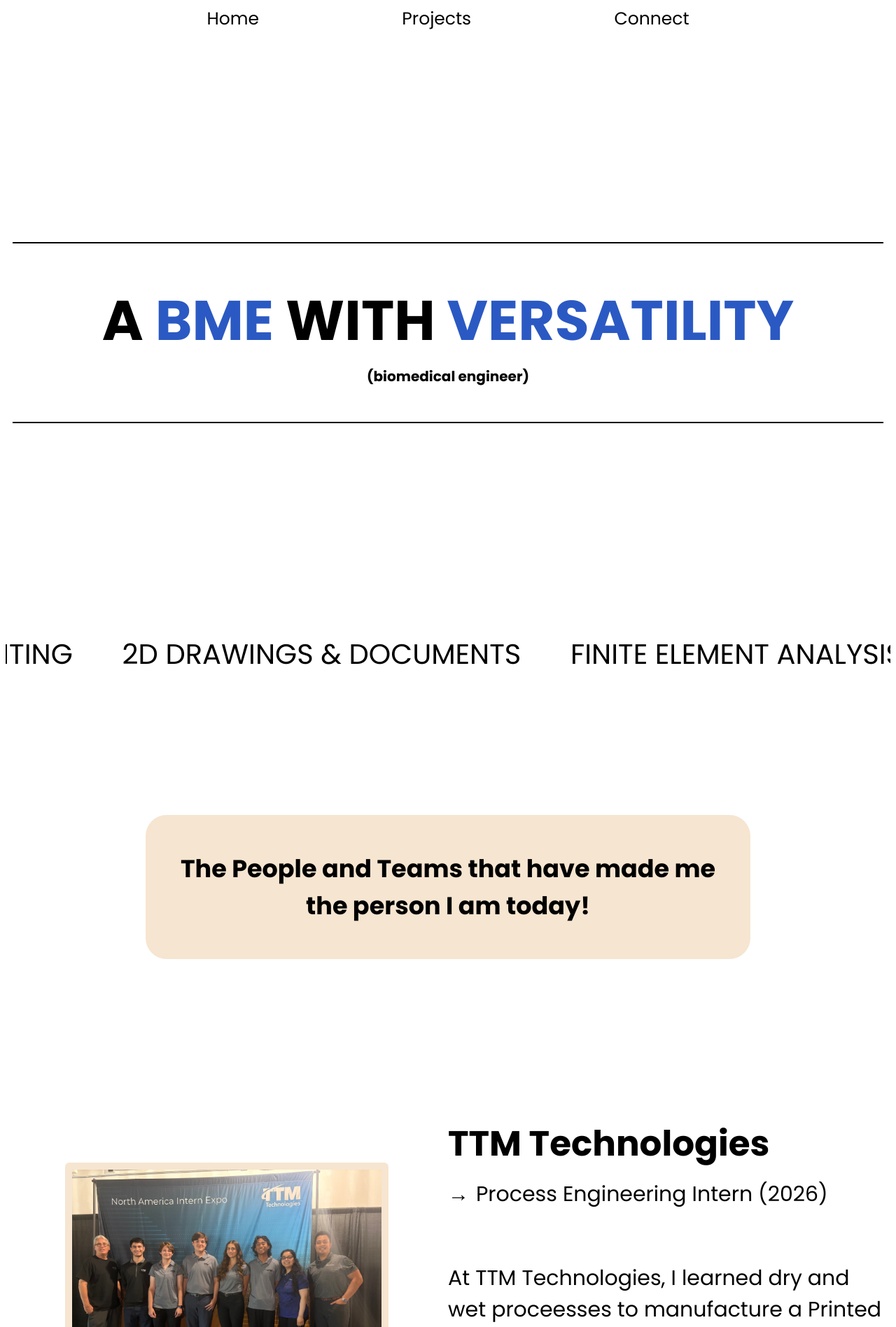
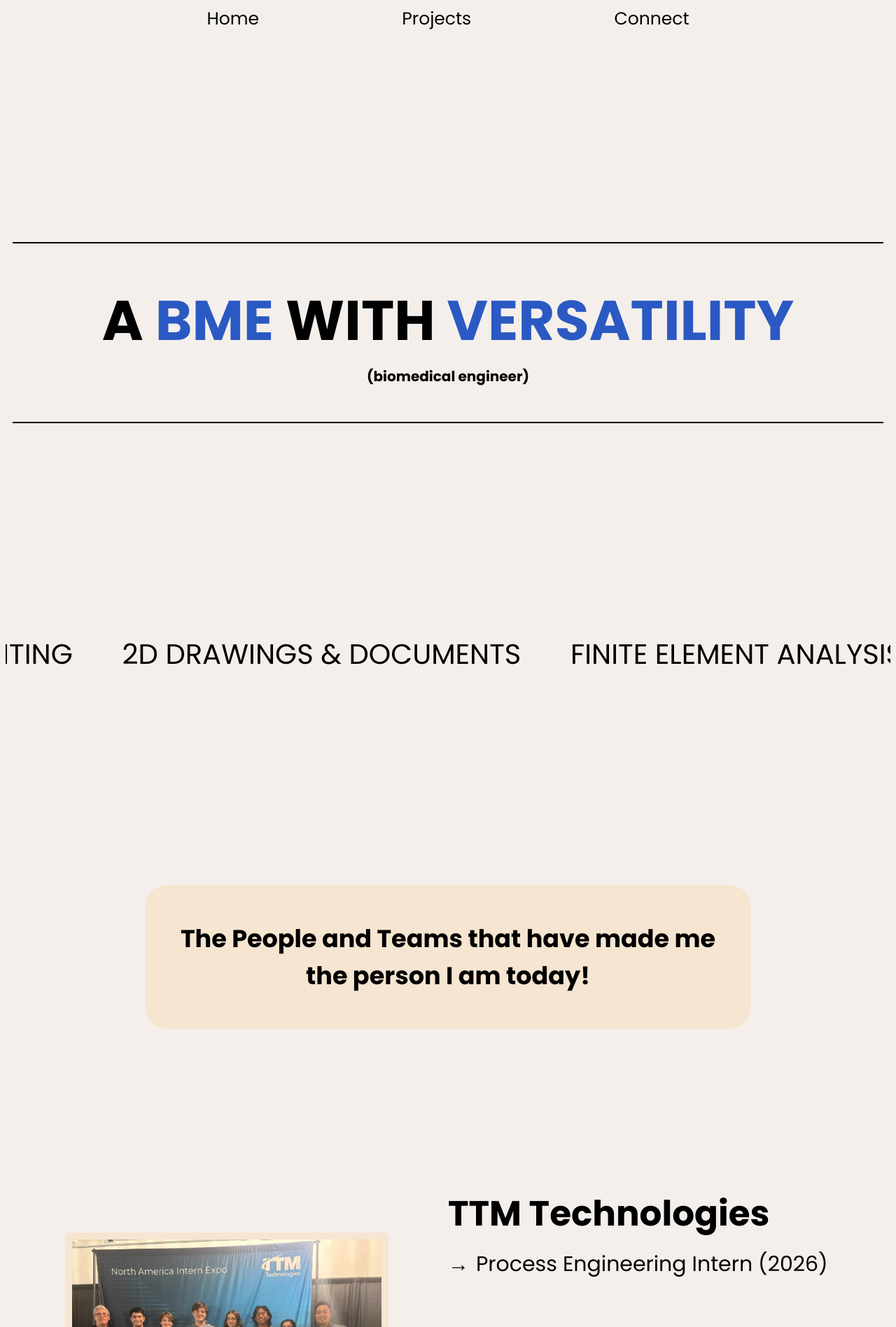
Before and after one commit to tristanmdelacruz-ux/career-portfolio, a Flask app: page / in a window 1280 px wide. Shown: the top 1897 px of the page at 70% size. Run offline with Flask 3, Linux system fonts and the light colour scheme; some web fonts are replaced.

Commit message:
minimal changes

```diff
--- a/static/style-home-page.css
+++ b/static/style-home-page.css
@@ -5,6 +5,7 @@
 body {
     font-family: var(--main-font);  /* sets the font family to Bebas Neue */
     color: black;
+    background-color: #F4EFEB;
 }
 
 nav {
@@ -249,6 +250,7 @@ p{
     overflow: hidden; /* hides anything outside of the box */
     white-space: nowrap; /* wrap the line so it doesn't move to another line */
     font-size: 40px;
+    margin-bottom: 300px;
 
 }
 
```
